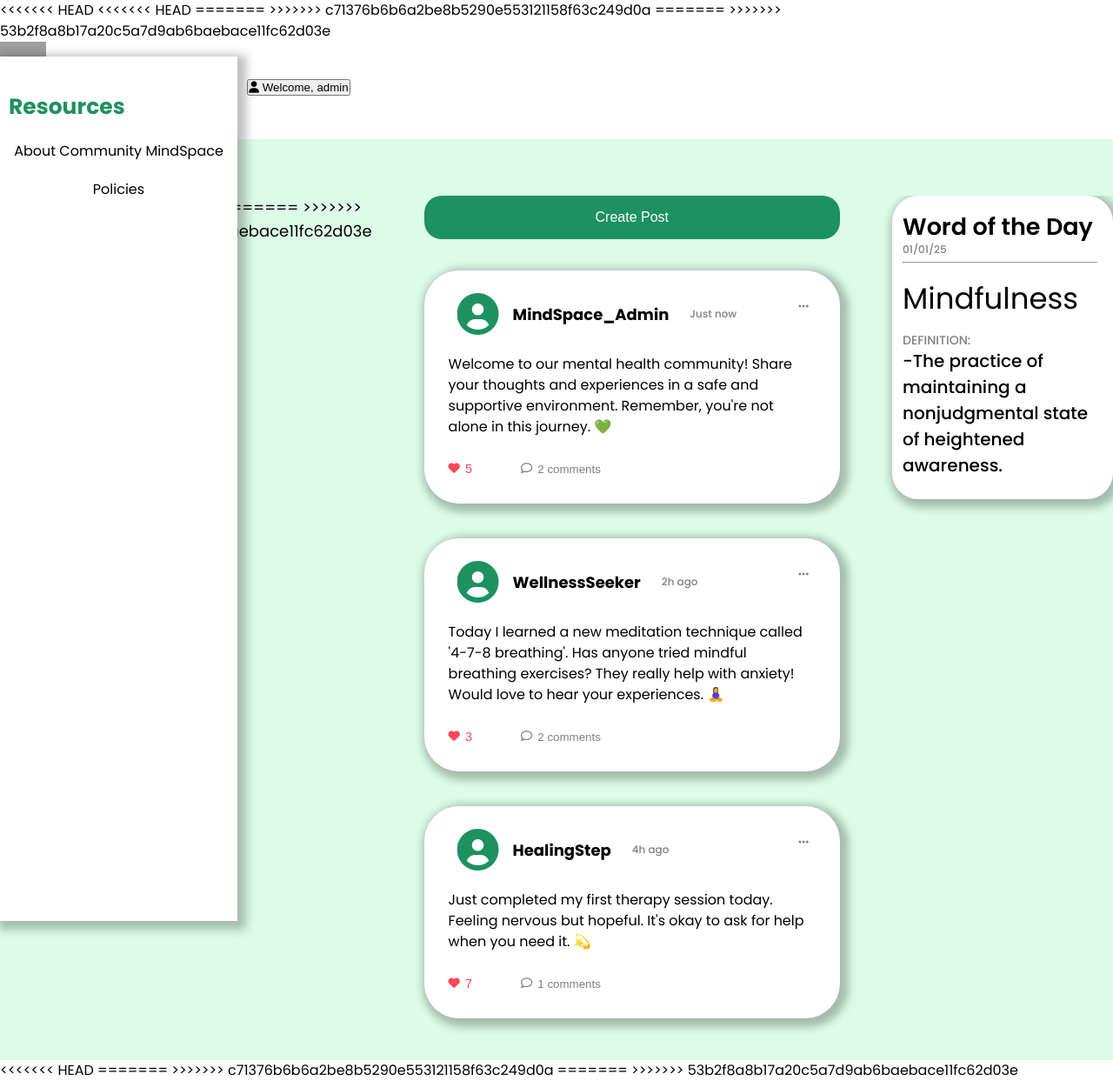
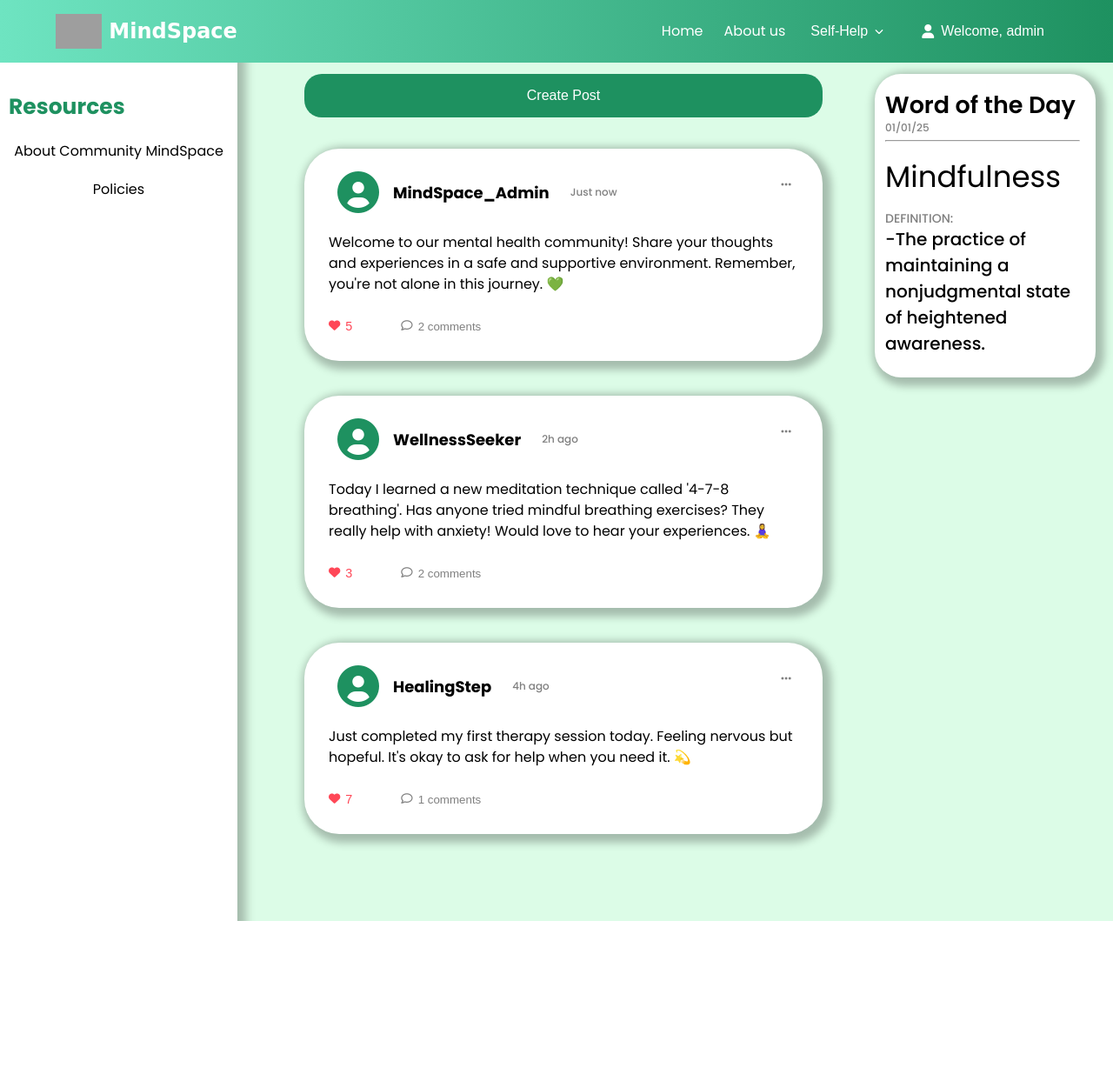
Before and after one commit to aaronjalapon/Mental_Health_Support_Site, a PHP site: page /html/community.php in a window 1280 px wide. Shown: the whole page at 87% size. After the commit the page ends 1059 px from the top, so only its background shows below. Run offline with PHP 8.4, Linux system fonts and the light colour scheme; a user stored in the database is signed in; some web fonts are replaced; grey boxes are pictures that could not be loaded.

Commit message:
Padulong na mag commit

```diff
--- a/css/community.css
+++ b/css/community.css
@@ -21,27 +21,6 @@ body {
     font-family: 'Poppins', sans-serif;
 }
 
-<<<<<<< HEAD
-<<<<<<< HEAD
-/* Remove these old header-related styles */
-.logo-serrenity-1-1-icon,
-.mindspace,
-.logo-serrenity-1-1-parent,
-.group-wrapper,
-.home,
-.about-us,
-.vector-icon,
-.self-help-parent,
-.home-parent,
-.account-name,
-.rectangle-parent,
-.frame-parent,
-.header {
-    /* Delete these style blocks */
-}
-
-=======
->>>>>>> 53b2f8a8b17a20c5a7d9ab6baebace11fc62d03e
 /* Add the navbar styles from landing page */
 .navbar {
     display: flex;
@@ -55,24 +34,6 @@ body {
     z-index: 1000;
 }
 
-<<<<<<< HEAD
-=======
-/* Add the navbar styles from landing page */
-.navbar {
-    display: flex;
-    justify-content: space-between;
-    align-items: center;
-    padding: 1rem 4rem;
-    background: linear-gradient(90deg, #6ee4c1, #1e9160);
-    color: #fff;
-    position: fixed;
-    width: 100%;
-    z-index: 1000;
-}
-
->>>>>>> c71376b6b6a2be8b5290e553121158f63c249d0a
-=======
->>>>>>> 53b2f8a8b17a20c5a7d9ab6baebace11fc62d03e
 .logo {
     font-family: 'Potta One', cursive;
     display: flex;
@@ -284,15 +245,6 @@ body {
     text-align: left;
     font-size: 25px;
     color: var(--primary-color);
-<<<<<<< HEAD
-<<<<<<< HEAD
-}
-.about-community {
-    margin: 0;
-=======
->>>>>>> c71376b6b6a2be8b5290e553121158f63c249d0a
-=======
->>>>>>> 53b2f8a8b17a20c5a7d9ab6baebace11fc62d03e
 }
 
 .about-community-mindspace-wrapper {
@@ -654,15 +606,7 @@ body {
     text-align: left;
     font-size: 18px;
     color: var(--text-dark);
-<<<<<<< HEAD
-<<<<<<< HEAD
-    margin-left: 273px; /* Width of the sidebar */
-=======
     margin-left: 330px; /* Width of the sidebar */
->>>>>>> c71376b6b6a2be8b5290e553121158f63c249d0a
-=======
-    margin-left: 330px; /* Width of the sidebar */
->>>>>>> 53b2f8a8b17a20c5a7d9ab6baebace11fc62d03e
     padding: 20px;
     overflow-y: auto; /* Add scroll to main container */
 }
@@ -681,76 +625,10 @@ body {
     color: var(--text-light);
     font-family: Poppins;
     padding-top: 65px; /* Add space for fixed header */
-<<<<<<< HEAD
-<<<<<<< HEAD
-}
-
-/* Accessibility improvements */
-a:focus,
-button:focus {
-    outline: 2px solid var(--primary-color);
-    outline-offset: 2px;
-}
-
-/* Make images responsive */
-img {
-    max-width: 100%;
-    height: auto;
-=======
->>>>>>> 53b2f8a8b17a20c5a7d9ab6baebace11fc62d03e
 }
 
 /* Add hover states for interactive elements */
 .home-parent a:hover,
-<<<<<<< HEAD
-.create-a-community-parent:hover,
-.join-a-community-wrapper:hover {
-    opacity: 0.8;
-    text-decoration: underline;
-}
-
-/* Add focus styles for better accessibility */
-.rectangle-parent:focus {
-    outline: 2px solid var(--text-light);
-    outline-offset: 2px;
-}
-
-/* Add responsive design breakpoints */
-@media (max-width: 768px) {
-    .frame-parent {
-        flex-direction: column;
-        gap: 20px;
-    }
-
-    .main {
-        flex-direction: column;
-        margin-left: 0;
-        margin-bottom: 80px; /* Add space for mobile sidebar */
-    }
-
-    .posts,
-    .wordoftheday {
-        width: 100%;
-    }
-
-    .sidebar {
-        position: fixed;
-        width: 100%;
-        height: auto;
-        bottom: 0;
-        top: auto;
-        z-index: 1000;
-    }
-=======
->>>>>>> c71376b6b6a2be8b5290e553121158f63c249d0a
-}
-
-/* Add hover states for interactive elements */
-.home-parent a:hover,
-.create-a-community-parent:hover,
-.join-a-community-wrapper:hover,
-=======
->>>>>>> 53b2f8a8b17a20c5a7d9ab6baebace11fc62d03e
 .about-community-mindspace-wrapper:hover {
     opacity: 0.8;
     background-color: #bbf1da;
@@ -1192,6 +1070,49 @@ img {
     font-size: 20px;
 }
 
+/* New Dropdown Menu Styles */
+.user-dropdown {
+    position: relative;
+    display: inline-block;
+}
+
+.dropdown-btn {
+    background: none;
+    border: none;
+    cursor: pointer;
+    padding: 10px 15px;
+    font-size: 16px;
+    display: flex;
+    align-items: center;
+    gap: 8px;
+    color: white;
+}
+
+.dropdown-logout {
+    display: none;
+    position: absolute;
+    background-color: #f9f9f9;
+    min-width: 160px;
+    box-shadow: 0px 8px 16px 0px rgba(0,0,0,0.2);
+    z-index: 1;
+    border-radius: 5px;
+}
+
+.dropdown-logout a {
+    color: black;
+    padding: 12px 16px;
+    text-decoration: none;
+    display: block;
+}
+
+.dropdown-logout a:hover {
+    background-color: #f1f1f1;
+}
+
+.show {
+    display: block;
+}
+
 /* Modify the existing media query */
 @media (max-width: 768px) {
     /* ...existing mobile styles... */
--- a/html/community.php
+++ b/html/community.php
@@ -1,20 +1,17 @@
 <?php
 session_start();
-// Check if user is logged in and is admin
-if(!isset($_SESSION['unique_id']) || $_SESSION['role'] !== 'admin') {
+// Check if user is logged in (but allow both admin and client)
+if(!isset($_SESSION['unique_id'])) {
     header("Location: ../html/login.php");
     exit();
 }
 
+// Optional: You can add role-specific features
+$isAdmin = $_SESSION['role'] === 'admin';
 ?>
+
+
 <!DOCTYPE html>
-<<<<<<< HEAD
-<<<<<<< HEAD
-<!DOCTYPE html>
-=======
->>>>>>> c71376b6b6a2be8b5290e553121158f63c249d0a
-=======
->>>>>>> 53b2f8a8b17a20c5a7d9ab6baebace11fc62d03e
 <html lang="en">
 <head>
     <meta charset="utf-8">
@@ -30,7 +27,7 @@ if(!isset($_SESSION['unique_id']) || $_SESSION['role'] !== 'admin') {
 <body>
     <header class="navbar">
         <div class="logo">
-            <a href="../index.html">
+            <a href="../index.php">
                 <img class="logo-mindspace-1-1-icon" alt="" src="../images/Logo.svg">
                 <h1>MindSpace</h1>
             </a>
@@ -41,8 +38,8 @@ if(!isset($_SESSION['unique_id']) || $_SESSION['role'] !== 'admin') {
             <span class="bar"></span>
         </button>
         <nav class="nav-links" id="navLinks">
-            <a id="home" href="../index.html">Home</a>
-            <a id="about_us" href="../index.html#self-help">About us</a>
+            <a id="home" href="../index.php">Home</a>
+            <a id="about_us" href="../index.php#self-help">About us</a>
             <div class="dropdown">
                 <button class="dropbtn">
                     Self-Help
@@ -58,7 +55,7 @@ if(!isset($_SESSION['unique_id']) || $_SESSION['role'] !== 'admin') {
             </div>
             <button id="btn-login" class="auth-button">Log In</button>
             <div class="user-dropdown" style="display: none;">
-                <button class="dropdown-btn">Welcome, Username</button>
+                <button class="dropdown-btn">Welcome, <?php echo htmlspecialchars($_SESSION['username']); ?></button>
                 <div class="dropdown-logout">
                     <a href="#" class="dropdown-item" onclick="handleLogout()">Profile</a>
                     <a href="#" class="dropdown-item" onclick="handleLogout()">Logout</a>
@@ -84,10 +81,6 @@ if(!isset($_SESSION['unique_id']) || $_SESSION['role'] !== 'admin') {
                     </a>
                 </div>
             </aside>
-<<<<<<< HEAD
-<<<<<<< HEAD
-=======
->>>>>>> 53b2f8a8b17a20c5a7d9ab6baebace11fc62d03e
 
             <section class="posts" aria-label="Community Posts">
                 <!-- Posts will be dynamically inserted here by JavaScript -->
@@ -108,14 +101,6 @@ if(!isset($_SESSION['unique_id']) || $_SESSION['role'] !== 'admin') {
 
         </main>
     </div>
-<<<<<<< HEAD
-	<script src="/js/landing_page.js"></script>
-</body>
-</html>
-=======
->>>>>>> c71376b6b6a2be8b5290e553121158f63c249d0a
-=======
->>>>>>> 53b2f8a8b17a20c5a7d9ab6baebace11fc62d03e
 
     <!-- Add the modal template -->
     <template id="post-modal-template">
--- a/js/community.js
+++ b/js/community.js
@@ -6,12 +6,124 @@ const postsPerPage = 5;
 
 // Initialize the community features
 document.addEventListener('DOMContentLoaded', () => {
+    setupNavbar();
     initializePosts();
     setupCreatePost();
     setupHeartReaction();
     setupComments();
     setupSidebarToggle();
 });
+
+function setupNavbar() {
+    const authButton = document.getElementById('btn-login');
+    const userDropdown = document.querySelector('.user-dropdown');
+    const dropdownBtn = document.querySelector('.dropdown-btn');
+    const dropdownContent = document.querySelector('.dropdown-content');
+
+    // Check session status when page loads
+    checkSession();
+
+    // Handle auth button click
+    authButton.addEventListener('click', function () {
+        if (authButton.textContent === 'Log In') {
+            window.location.href = '/html/login.php';
+        } else {
+            logout();
+        }
+    });
+
+    // Handle dropdown button click
+    dropdownBtn.addEventListener('click', () => {
+        dropdownContent.classList.toggle('show');
+    });
+
+    // Close the dropdown when clicking outside
+    window.addEventListener('click', (event) => {
+        if (!event.target.matches('.dropdown-btn')) {
+            if (dropdownContent.classList.contains('show')) {
+                dropdownContent.classList.remove('show');
+            }
+        }
+    });
+}
+
+function checkSession() {
+    fetch('/php/check_session.php')
+        .then(response => response.json())
+        .then(data => {
+            const authButton = document.getElementById('btn-login');
+            const userDropdown = document.querySelector('.user-dropdown');
+            const dropdownLogout = document.querySelector('.dropdown-logout');
+
+            if (data.loggedIn) {
+                // Hide login button and show user dropdown
+                authButton.style.display = 'none';
+                userDropdown.style.display = 'block';
+
+                // Update welcome message with user's name
+                const username = `${data.user.username}`;
+                const dropdownBtn = document.querySelector('.dropdown-btn');
+                dropdownBtn.innerHTML = `<i class="fas fa-user"></i> Welcome, ${username}`;
+
+                // Setup dropdown toggle
+                dropdownBtn.addEventListener('click', (e) => {
+                    e.stopPropagation();
+                    dropdownLogout.classList.toggle('show');
+                });
+
+                // Close dropdown when clicking outside
+                document.addEventListener('click', (e) => {
+                    if (!userDropdown.contains(e.target)) {
+                        dropdownLogout.classList.remove('show');
+                    }
+                });
+            } else {
+                authButton.style.display = 'block';
+                userDropdown.style.display = 'none';
+            }
+        })
+        .catch(error => console.error('Error:', error));
+}
+
+function handleLogout(event) {
+    if (event) {
+        event.preventDefault();
+    }
+
+    fetch('/php/logout.php')
+        .then(response => {
+            if (!response.ok) {
+                throw new Error('Network response was not ok');
+            }
+            return response.json();
+        })
+        .then(data => {
+            if (data.success) {
+                // Clear any stored session data
+                sessionStorage.clear();
+                localStorage.clear();
+
+                // Update UI if on main site
+                const userDropdown = document.querySelector('.user-dropdown');
+                const loginButton = document.getElementById('btn-login');
+                if (userDropdown && loginButton) {
+                    userDropdown.style.display = 'none';
+                    loginButton.style.display = 'block';
+                }
+
+                // Redirect to landing page
+                window.location.href = '/index.php';
+            } else {
+                throw new Error(data.message || 'Logout failed');
+            }
+        })
+        .catch(error => {
+            console.error('Logout error:', error);
+            alert('Logout failed. Please try again.');
+            // Redirect anyway as fallback
+            window.location.href = '/index.php';
+        });
+}
 
 function setupSidebarToggle() {
     const toggleBtn = document.querySelector('.sidebar-toggle');
--- a/js/landing_page.js
+++ b/js/landing_page.js
@@ -304,3 +304,18 @@ function handleLogout(event) {
             window.location.href = '/index.php';
         });
 }
+
+
+function redirectToCommunity() {
+  fetch('/php/check_session.php')
+    .then(response => response.json())
+    .then(data => {
+      if (data.loggedIn) {
+        window.location.href = '/html/community.php';
+      } else {
+        window.location.href = '/html/login.php';
+        alert('Please log in first.');
+      }
+    })
+    .catch(error => console.error('Error:', error));
+}
```
Also changed, not shown: index.php (+2 -46 lines), css/community_management.css (line endings or trailing spaces).
